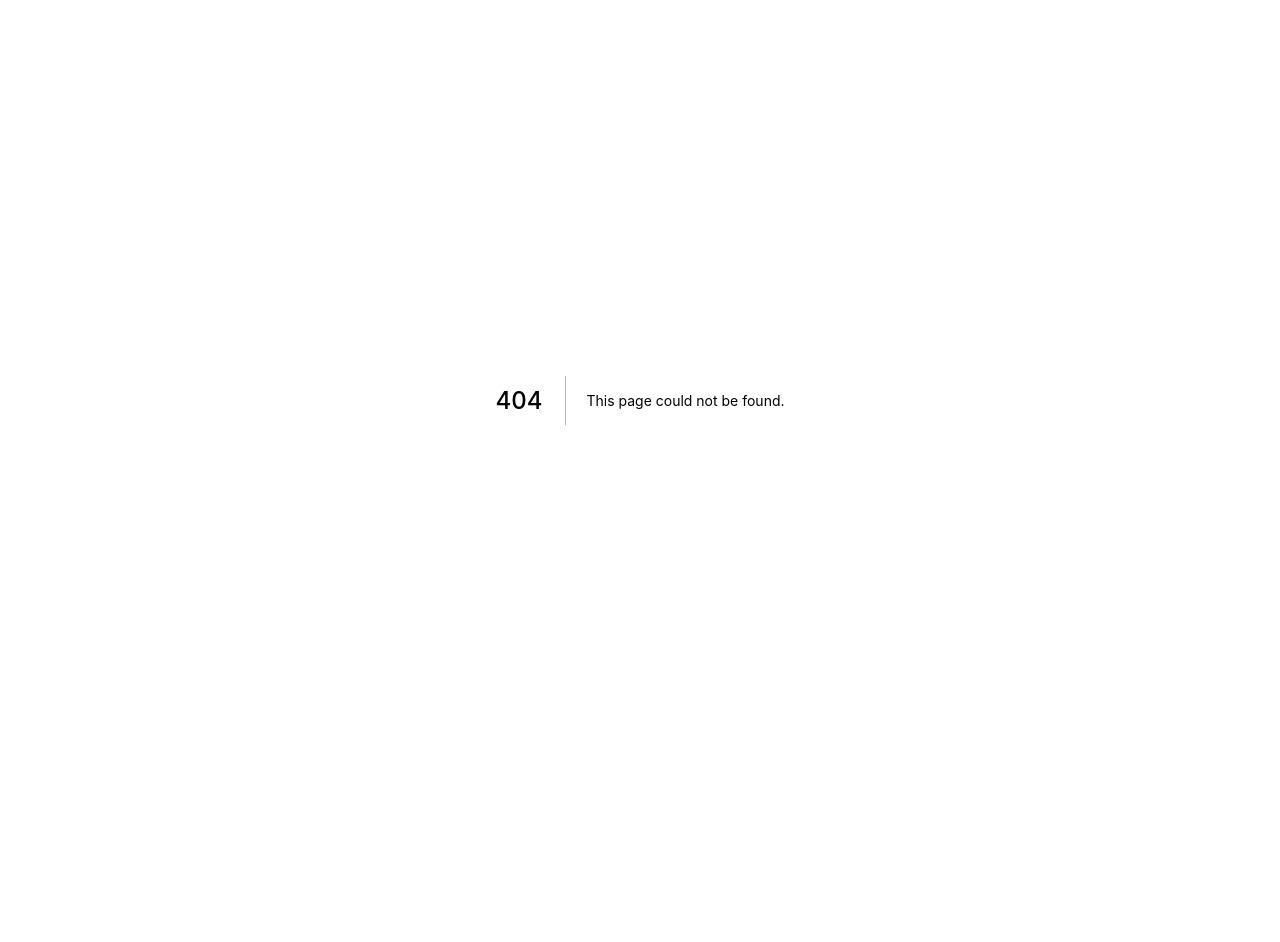
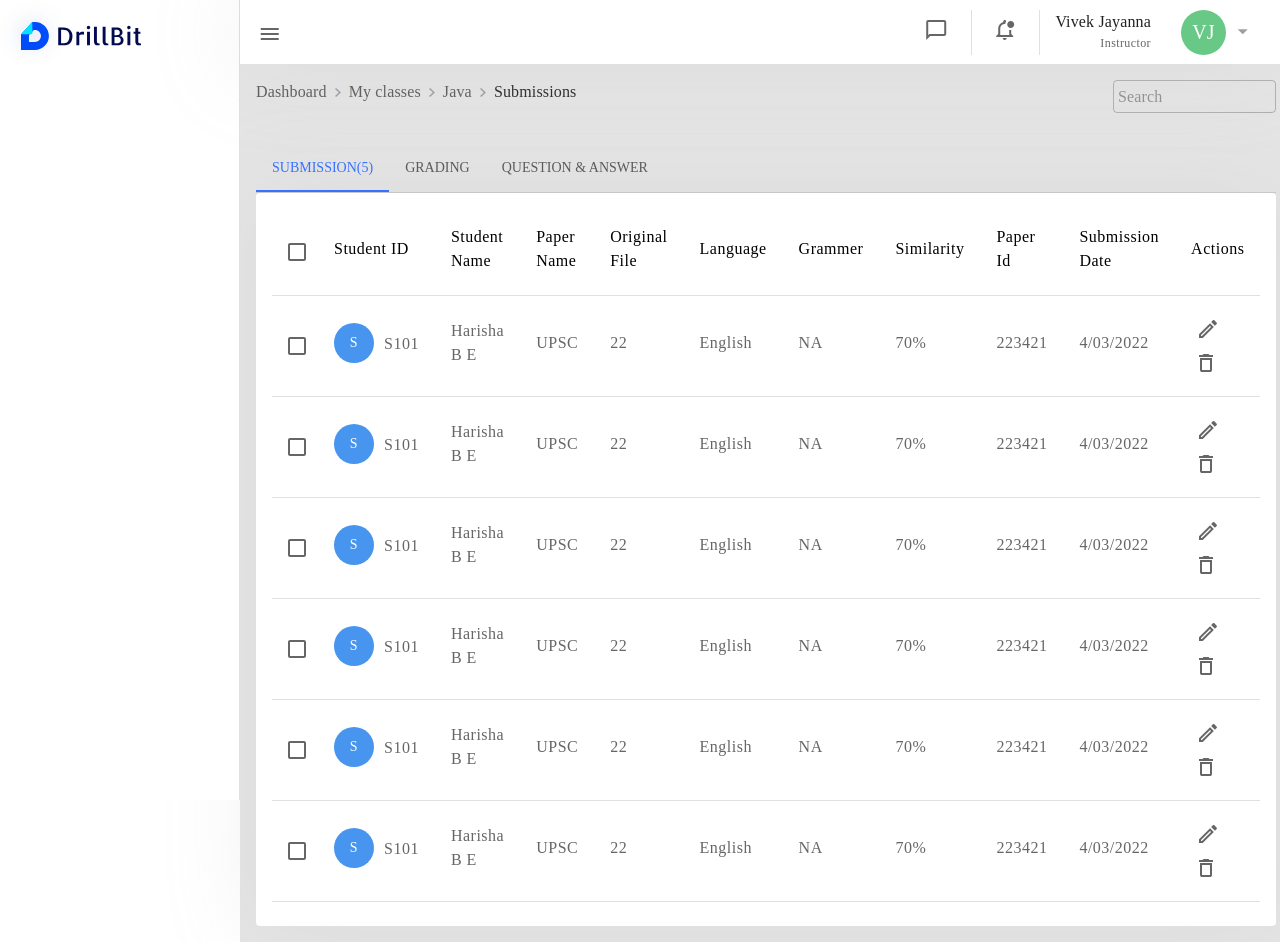
Before and after one commit to harishabe/drillbit-plagiarism-check, a Next.js app: page /instructor/mysubmissions in a window 1280 px wide. Before the commit this address had no page. Before the commit the page ends 800 px from the top, so only its background shows below. Built offline with nearby package versions, Linux system fonts and the light colour scheme.

Commit message:
instructors submission pages

```diff
--- /dev/null
+++ b/pages/instructor/mysubmissions.js
@@ -0,0 +1,78 @@
+import React from 'react';
+import Grid from '@mui/material/Grid';
+import Box from '@mui/material/Box';
+import { TextField } from '@mui/material';
+
+import Instructor from '../../layouts/Instructor';
+import { BreadCrumb, TabMenu } from '../../components';
+
+import Submission from './submissions/submission';
+import Grading from './submissions/grading';
+import QNA from './submissions/q&a';
+
+const InstructorBreadCrumb = [
+  {
+    name: 'Dashboard',
+    link: '/instructor/dashboard',
+    active: false,
+  },
+  {
+    name: 'My classes',
+    link: '/instructor/myclasses',
+    active: false,
+  },
+  {
+    name: 'Java',
+    link: '/instructor/myclasstables',
+    active: false,
+  },
+  {
+    name: 'Submissions',
+    link: '/instructor/mysubmissions',
+    active: true,
+  },
+];
+
+const tabMenu = [
+  {
+    label: 'Submission(5)',
+  },
+  {
+    label: 'Grading',
+  },
+  {
+    label: 'Question & Answer',
+  },
+];
+
+const componentList = [<Submission />, <Grading />, <QNA />];
+
+const MySubmissions = () => {
+  return (
+    <React.Fragment>
+      <Box sx={{ flexGrow: 1 }}>
+        <Grid container spacing={1}>
+          <Grid item md={10} xs={10}>
+            <BreadCrumb item={InstructorBreadCrumb} />
+          </Grid>
+          <Grid item md={2} xs={2}>
+            <TextField
+              placeholder='Search'
+              inputProps={{
+                style: {
+                  padding: 5,
+                  display: 'inline-flex',
+                },
+              }}
+            />
+          </Grid>
+        </Grid>
+      </Box>
+      <TabMenu menuButton={tabMenu} components={componentList} />
+    </React.Fragment>
+  );
+};
+
+MySubmissions.layout = Instructor;
+
+export default MySubmissions;
--- /dev/null
+++ b/pages/instructor/submissions/grading.js
@@ -0,0 +1,72 @@
+import React from 'react';
+import Instructor from '../../../layouts/Instructor';
+import { CardView, CommonTable } from '../../../components';
+import { MessageExclamatoryIcon } from '../../../assets/icon';
+
+const InstructorBreadCrumb = [
+  {
+    name: 'Dashboard',
+    link: '/instructor/dashboard',
+    active: false,
+  },
+  {
+    name: 'My classes',
+    link: '/instructor/myclasses',
+    active: false,
+  },
+  {
+    name: 'Java',
+    link: '/instructor/myclasstables',
+    active: false,
+  },
+  {
+    name: 'Submissions',
+    link: '/instructor/mysubmissions',
+    active: true,
+  },
+];
+
+const columns = [
+  { id: 'STname', label: 'Student Name' },
+  { id: 'similarity', label: 'Similarity' },
+  { id: 'marks', label: 'Assignment Marks(100-0)' },
+  { id: 'feedback', label: 'Feedback' },
+];
+
+function createData(STname, marks, similarity, feedback) {
+  return {
+    STname,
+    marks,
+    similarity,
+    feedback,
+  };
+}
+
+const rows = [
+  createData('Harisha B E', '22', '70%', [<MessageExclamatoryIcon />]),
+  createData('Harisha B E', '22', '70%', [<MessageExclamatoryIcon />]),
+  createData('Harisha B E', '22', '70%', [<MessageExclamatoryIcon />]),
+  createData('Harisha B E', '22', '70%', [<MessageExclamatoryIcon />]),
+];
+
+const actionIcon = [<MessageExclamatoryIcon />];
+
+const Grading = () => {
+  return (
+    <React.Fragment>
+      <CardView>
+        <CommonTable
+          isCheckbox={true}
+          tableHeader={columns}
+          tableData={rows}
+          actionIcon={actionIcon}
+          isActionIcon={true}
+        />
+      </CardView>
+    </React.Fragment>
+  );
+};
+
+Grading.layout = Instructor;
+
+export default Grading;
--- /dev/null
+++ b/pages/instructor/submissions/q&a.js
@@ -0,0 +1,83 @@
+import React from 'react';
+import Instructor from '../../../layouts/Instructor';
+import { CardView, CommonTable } from '../../../components';
+
+const InstructorBreadCrumb = [
+  {
+    name: 'Dashboard',
+    link: '/instructor/dashboard',
+    active: false,
+  },
+  {
+    name: 'My classes',
+    link: '/instructor/myclasses',
+    active: false,
+  },
+  {
+    name: 'Java',
+    link: '/instructor/myclasstables',
+    active: false,
+  },
+  {
+    name: 'Submissions',
+    link: '/instructor/mysubmissions',
+    active: true,
+  },
+];
+
+const columns = [
+  { id: 'STname', label: 'Student Name' },
+  { id: 'ai', label: 'What is AI?' },
+  { id: 'techAI', label: 'Technology is AI?' },
+  { id: 'industry', label: 'Industry Leader in?' },
+];
+
+function createData(STname, ai, techAI, industry) {
+  return {
+    STname,
+    ai,
+    techAI,
+    industry,
+  };
+}
+
+const rows = [
+  createData(
+    'Harisha B E',
+    'Lorem ipsum dolor sit amet.',
+    'Lorem ipsum dolor sit amet.',
+    'Lorem ipsum dolor sit amet.'
+  ),
+  createData(
+    'Harisha B E',
+    'Lorem ipsum dolor sit amet.',
+    'Lorem ipsum dolor sit amet.',
+    'Lorem ipsum dolor sit amet.'
+  ),
+  createData(
+    'Harisha B E',
+    'Lorem ipsum dolor sit amet.',
+    'Lorem ipsum dolor sit amet.',
+    'Lorem ipsum dolor sit amet.'
+  ),
+  createData(
+    'Harisha B E',
+    'Lorem ipsum dolor sit amet.',
+    'Lorem ipsum dolor sit amet.',
+    'Lorem ipsum dolor sit amet.'
+  ),
+];
+
+const QNA = () => {
+  return (
+    <React.Fragment>
+      <CardView>
+        <CommonTable isCheckbox={true} tableHeader={columns} tableData={rows} />
+      </CardView>
+    </React.Fragment>
+  );
+};
+
+QNA.layout = Instructor;
+
+export default QNA;
--- /dev/null
+++ b/pages/instructor/submissions/submission.js
@@ -0,0 +1,168 @@
+import React from 'react';
+import Instructor from '../../../layouts/Instructor';
+import { CardView, CommonTable, AvatarName } from '../../../components';
+import { EditIcon, DeleteIcon } from '../../../assets/icon';
+
+const InstructorBreadCrumb = [
+  {
+    name: 'Dashboard',
+    link: '/instructor/dashboard',
+    active: false,
+  },
+  {
+    name: 'My classes',
+    link: '/instructor/myclasses',
+    active: false,
+  },
+  {
+    name: 'Java',
+    link: '/instructor/myclasstables',
+    active: false,
+  },
+  {
+    name: 'Submissions',
+    link: '/instructor/mysubmissions',
+    active: true,
+  },
+];
+
+const columns = [
+  { id: 'id', label: 'Student ID' },
+  { id: 'STname', label: 'Student Name' },
+  { id: 'PAname', label: 'Paper Name' },
+  { id: 'file', label: 'Original File' },
+  { id: 'lang', label: 'Language' },
+  { id: 'grammer', label: 'Grammer' },
+  { id: 'similarity', label: 'Similarity' },
+  { id: 'paperid', label: 'Paper Id' },
+  { id: 'date', label: 'Submission Date' },
+  { id: 'action', label: 'Actions' },
+];
+
+function createData(
+  id,
+  STname,
+  PAname,
+  file,
+  lang,
+  grammer,
+  similarity,
+  paperid,
+  date,
+  action
+) {
+  return {
+    id,
+    STname,
+    PAname,
+    file,
+    lang,
+    grammer,
+    similarity,
+    paperid,
+    date,
+    action,
+  };
+}
+
+const rows = [
+  createData(
+    <AvatarName title='S101' color='#4795EE' />,
+    'Harisha B E',
+    'UPSC',
+    '22',
+    'English',
+    'NA',
+    '70%',
+    '223421',
+    '4/03/2022',
+    [<EditIcon />, <DeleteIcon />]
+  ),
+
+  createData(
+    <AvatarName title='S101' color='#4795EE' />,
+    'Harisha B E',
+    'UPSC',
+    '22',
+    'English',
+    'NA',
+    '70%',
+    '223421',
+    '4/03/2022',
+    [<EditIcon />, <DeleteIcon />]
+  ),
+
+  createData(
+    <AvatarName title='S101' color='#4795EE' />,
+    'Harisha B E',
+    'UPSC',
+    '22',
+    'English',
+    'NA',
+    '70%',
+    '223421',
+    '4/03/2022',
+    [<EditIcon />, <DeleteIcon />]
+  ),
+
+  createData(
+    <AvatarName title='S101' color='#4795EE' />,
+    'Harisha B E',
+    'UPSC',
+    '22',
+    'English',
+    'NA',
+    '70%',
+    '223421',
+    '4/03/2022',
+    [<EditIcon />, <DeleteIcon />]
+  ),
+
+  createData(
+    <AvatarName title='S101' color='#4795EE' />,
+    'Harisha B E',
+    'UPSC',
+    '22',
+    'English',
+    'NA',
+    '70%',
+    '223421',
+    '4/03/2022',
+    [<EditIcon />, <DeleteIcon />]
+  ),
+
+  createData(
+    <AvatarName title='S101' color='#4795EE' />,
+    'Harisha B E',
+    'UPSC',
+    '22',
+    'English',
+    'NA',
+    '70%',
+    '223421',
+    '4/03/2022',
+    [<EditIcon />, <DeleteIcon />]
+  ),
+];
+
+const actionIcon = [<EditIcon />, <DeleteIcon />];
+
+const Submission = () => {
+  return (
+    <React.Fragment>
+      <CardView>
+        <CommonTable
+          isCheckbox={true}
+          tableHeader={columns}
+          tableData={rows}
+          actionIcon={actionIcon}
+          isActionIcon={true}
+        />
+      </CardView>
+    </React.Fragment>
+  );
+};
+
+Submission.layout = Instructor;
+
+export default Submission;
```
Also changed, not shown: pages/instructor/assignments.js (+19 -12 lines).
